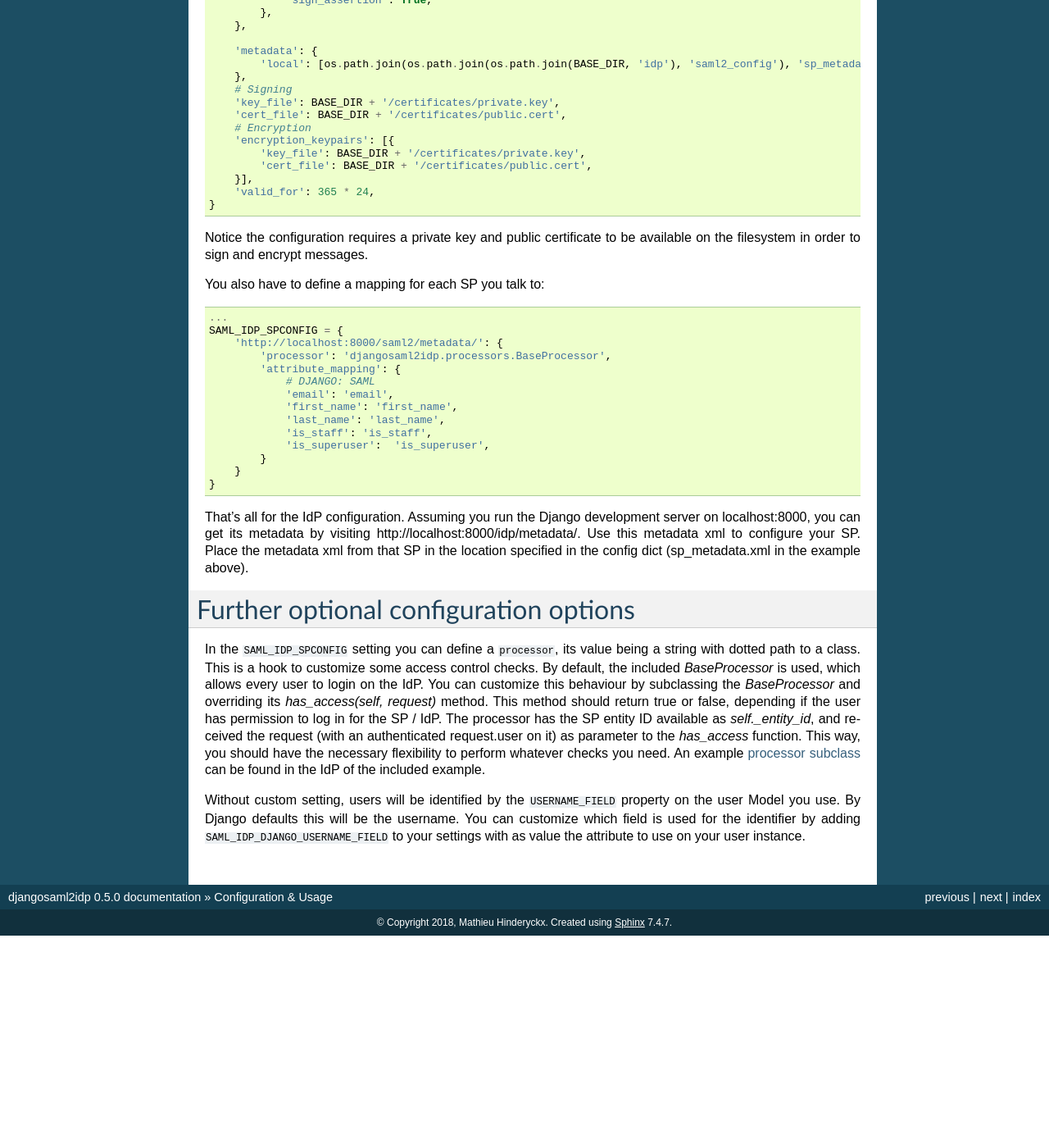
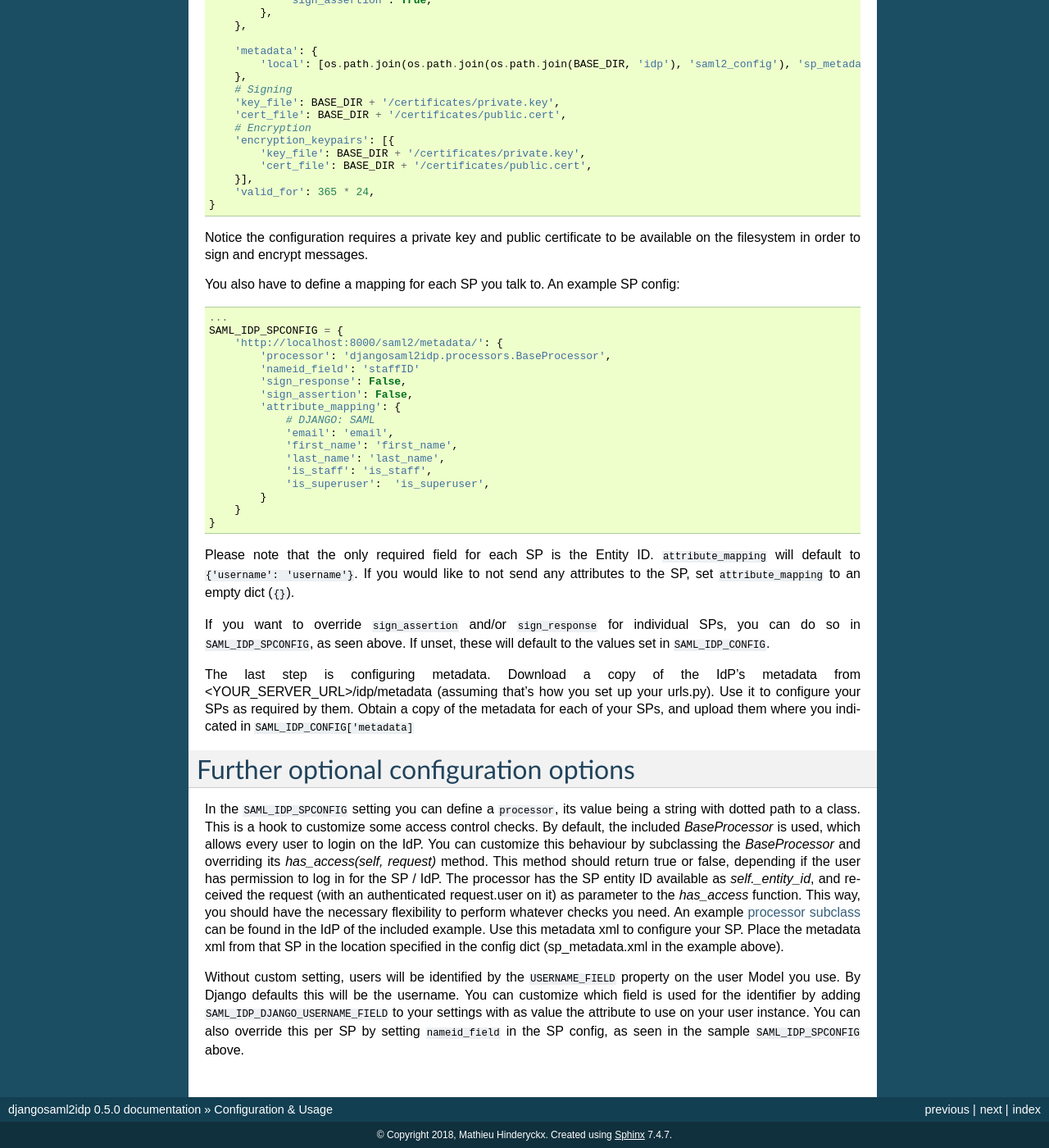
Before and after one commit to OTA-Insight/djangosaml2idp, a Sphinx documentation site: the page built from docs/configuration.rst, in a window 1280 px wide and 1400 px high, scrolled down 889 px. Shown: the whole window at 82% size. Built offline with Sphinx 7.4.7, drawn with Linux system fonts in a browser that asks for light colours; before the commit the page ends 2030 px from its top, so only the background shows below that.

Commit message:
Modified documentation to explain new configurable changes for SP settings

```diff
--- a/docs/configuration.rst
+++ b/docs/configuration.rst
@@ -3,11 +3,11 @@ Configuration & Usage
 
 The first thing you need to do is add ``djangosaml2idp`` to the list of installed apps::
 
-  INSTALLED_APPS = (
-      'django.contrib.admin',
-      'djangosaml2idp',
-      ...
-  )
+    INSTALLED_APPS = (
+        'django.contrib.admin',
+        'djangosaml2idp',
+        ...
+    )
 
 Now include ``djangosaml2idp`` in your project by adding it in the url config::
 
@@ -68,12 +68,16 @@ In your Django settings, configure your IdP. Configuration follows the `PySAML2
 
 Notice the configuration requires a private key and public certificate to be available on the filesystem in order to sign and encrypt messages.
 
-You also have to define a mapping for each SP you talk to::
+
+You also have to define a mapping for each SP you talk to. An example SP config::
 
     ...
     SAML_IDP_SPCONFIG = {
         'http://localhost:8000/saml2/metadata/': {
             'processor': 'djangosaml2idp.processors.BaseProcessor',
+            'nameid_field': 'staffID'
+            'sign_response': False,
+            'sign_assertion': False,
             'attribute_mapping': {
                 # DJANGO: SAML
                 'email': 'email',
@@ -85,10 +89,15 @@ You also have to define a mapping for each SP you talk to::
         }
     }
 
+Please note that the only required field for each SP is the Entity ID. ``attribute_mapping`` will default to ``{'username': 'username'}``.
+If you would like to not send any attributes to the SP, set ``attribute_mapping`` to an empty dict (``{}``).
 
-That's all for the IdP configuration. Assuming you run the Django development server on localhost:8000, you can get its metadata by visiting http://localhost:8000/idp/metadata/.
-Use this metadata xml to configure your SP. Place the metadata xml from that SP in the location specified in the config dict (sp_metadata.xml in the example above).
+If you want to override ``sign_assertion`` and/or ``sign_response`` for individual SPs, you can do so in ``SAML_IDP_SPCONFIG``, as seen above. If unset, these will default to the values set in ``SAML_IDP_CONFIG``.
 
+
+The last step is configuring metadata.
+Download a copy of the IdP's metadata from <YOUR_SERVER_URL>/idp/metadata (assuming that's how you set up your urls.py). Use it to configure your SPs as required by them.
+Obtain a copy of the metadata for each of your SPs, and upload them where you indicated in ``SAML_IDP_CONFIG['metadata]``
 
 Further optional configuration options
 ======================================
@@ -99,6 +108,8 @@ You can customize this behaviour by subclassing the `BaseProcessor` and overridi
 The processor has the SP entity ID available as `self._entity_id`, and received the request (with an authenticated request.user on it) as parameter to the `has_access` function.
 This way, you should have the necessary flexibility to perform whatever checks you need.
 An example `processor subclass <https://github.com/OTA-Insight/djangosaml2idp/blob/master/example_setup/idp/idp/processors.py>`_ can be found in the IdP of the included example.
+Use this metadata xml to configure your SP. Place the metadata xml from that SP in the location specified in the config dict (sp_metadata.xml in the example above).
 
 Without custom setting, users will be identified by the ``USERNAME_FIELD`` property on the user Model you use. By Django defaults this will be the username.
 You can customize which field is used for the identifier by adding ``SAML_IDP_DJANGO_USERNAME_FIELD`` to your settings with as value the attribute to use on your user instance.
+You can also override this per SP by setting ``nameid_field`` in the SP config, as seen in the sample ``SAML_IDP_SPCONFIG`` above.
```
Also changed, not shown: README.rst (+19 -8 lines).
